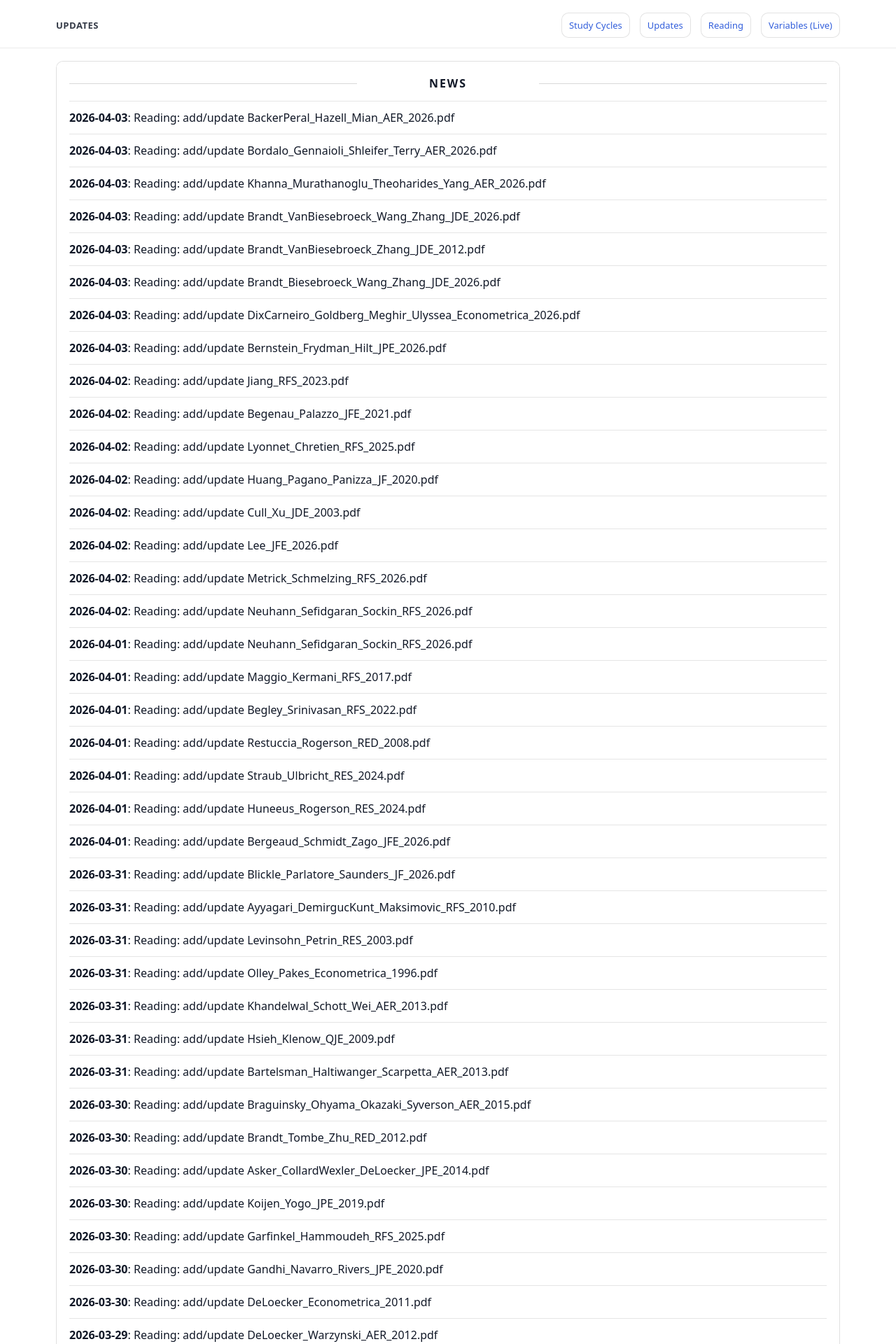
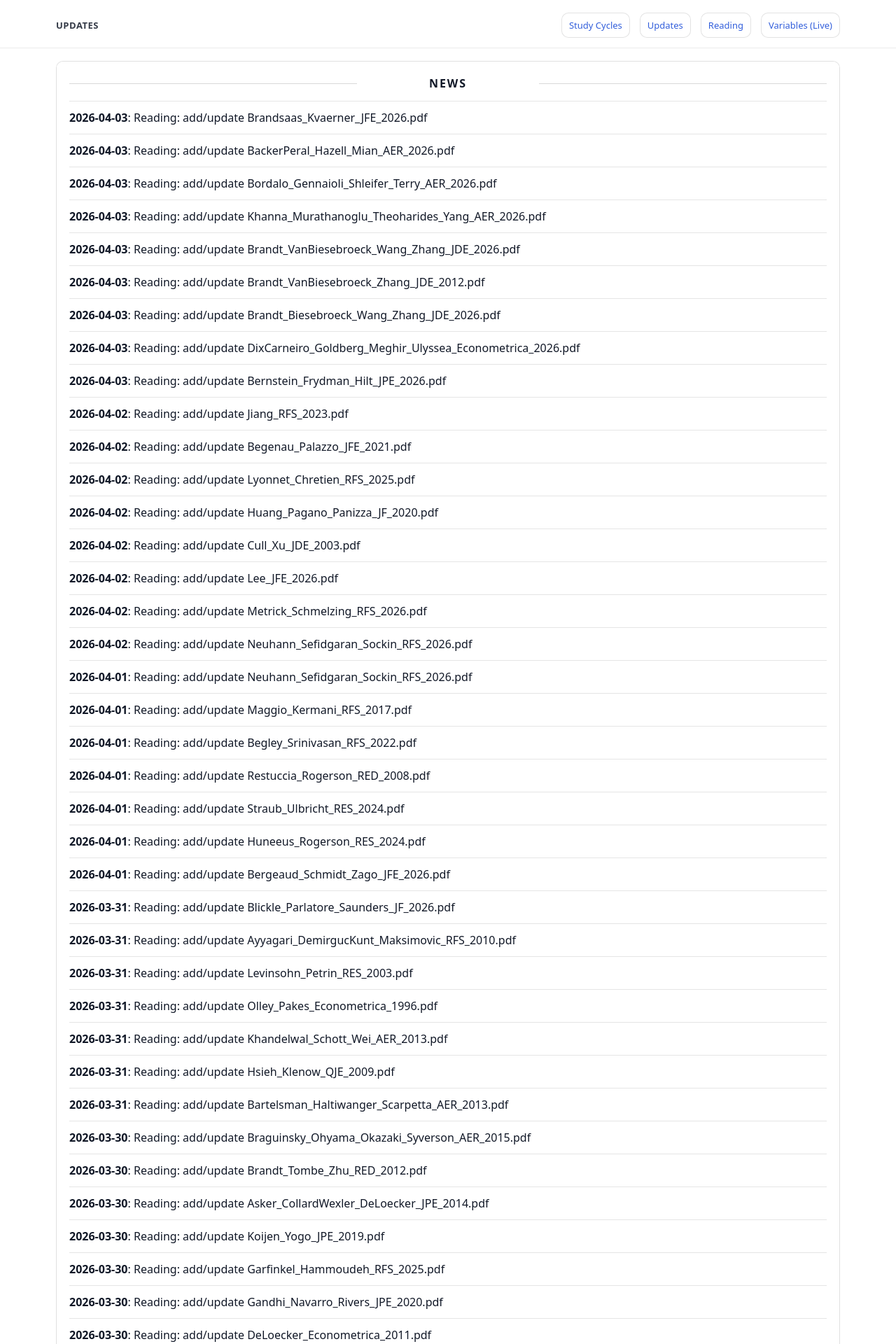
Before and after one commit to yaxinzn/study-archive, a Jekyll site: the page built from updates/index.md, in a window 1280 px wide. Shown: the top 1920 px of the page at 70% size. Built offline with Jekyll 4.4.1, drawn with Linux system fonts in a browser that asks for light colours; some of the changed text lies outside the part shown.

Commit message:
chore: update NEWS feed

```diff
--- a/_data/news.yml
+++ b/_data/news.yml
@@ -1,4 +1,7 @@
 # Auto-generated update history (sorted newest -> oldest). Do not edit manually.
+- ts: "1775210877"
+  date: "2026-04-03"
+  title: "Reading: add/update Brandsaas_Kvaerner_JFE_2026.pdf"
 - ts: "1775210226"
   date: "2026-04-03"
   title: "Reading: add/update BackerPeral_Hazell_Mian_AER_2026.pdf"
```
